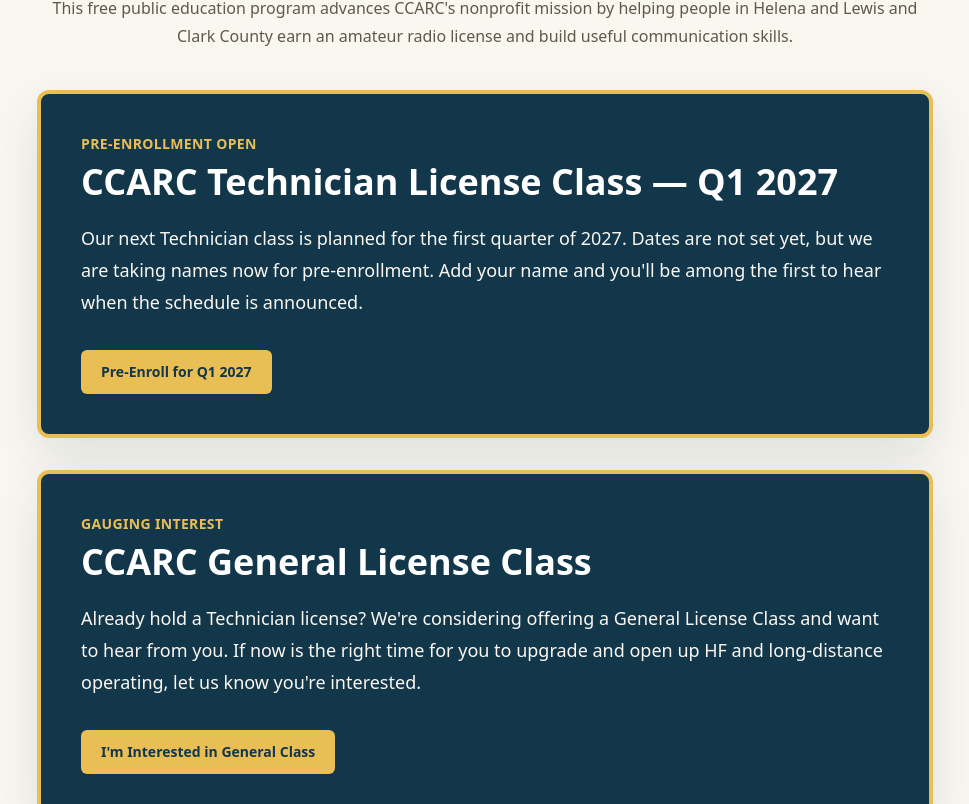
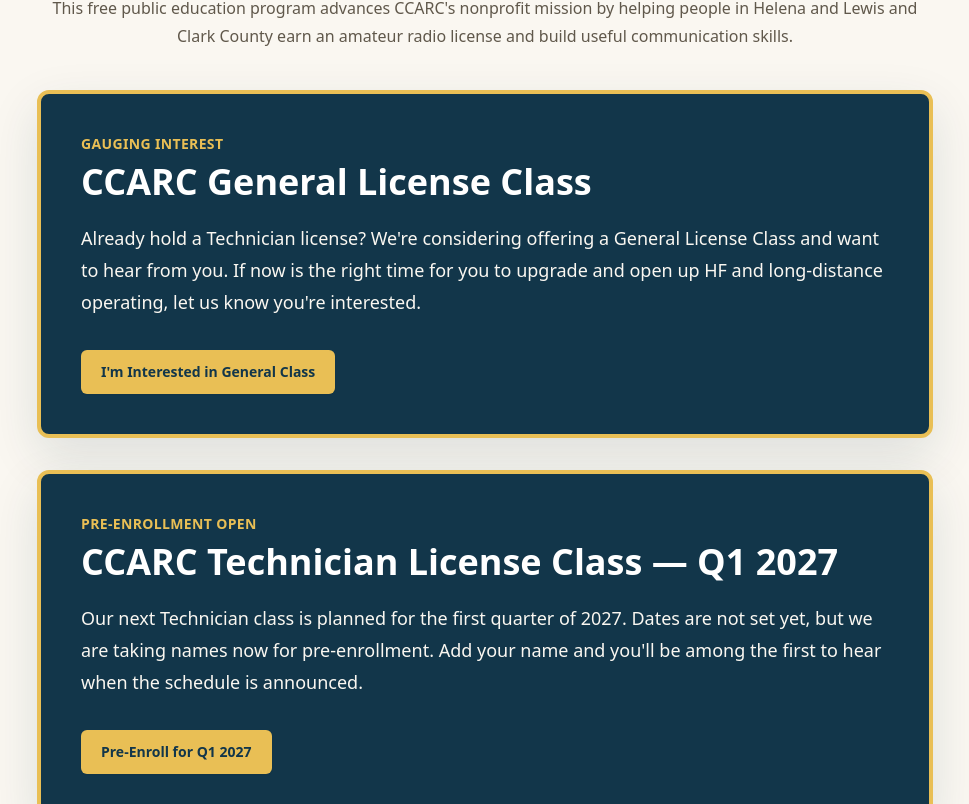
Before and after one commit to membership-ccarc/n7rb, a Next.js app: page /classes in a window 1280 px wide. Shown: the part 271-1075 px from the top of the page, without its empty margins (155-1124 px from the left). Built offline with nearby package versions, Linux system fonts and the light colour scheme; no server answers.

Commit message:
Rewired sign-up webhook

```diff
--- a/app/classes/page.tsx
+++ b/app/classes/page.tsx
@@ -1,4 +1,6 @@
 import type { Metadata } from "next";
+import { Suspense } from "react";
+import { ClassSignupForm } from "@/components/ClassSignupForm";
 import { ButtonLink, InfoCard } from "@/components/ui";
 import { LINKS } from "@/lib/site-data";
 
@@ -23,26 +25,26 @@
 
       <div className="mx-auto mt-10 max-w-4xl overflow-hidden rounded-xl border-4 border-gold-300 bg-mountain-900 shadow-soft">
         <div className="px-6 py-8 sm:px-10 sm:py-10">
+          <p className="text-sm font-bold uppercase tracking-wide text-gold-300">Gauging Interest</p>
+          <h2 className="mt-2 text-3xl font-black text-white sm:text-4xl">CCARC General License Class</h2>
+          <p className="mt-5 text-lg leading-8 text-stonewarm-50">
+            Already hold a Technician license? We&apos;re considering offering a General License Class and want to hear from you. If now is the right time for you to upgrade and open up HF and long-distance operating, let us know you&apos;re interested.
+          </p>
+          <div className="mt-8 flex flex-col gap-3 sm:flex-row sm:flex-wrap">
+            <ButtonLink href="/classes?interest=General#class-signup-form" variant="secondary">I&apos;m Interested in General Class</ButtonLink>
+          </div>
+        </div>
+      </div>
+
+      <div className="mx-auto mt-8 max-w-4xl overflow-hidden rounded-xl border-4 border-gold-300 bg-mountain-900 shadow-soft">
+        <div className="px-6 py-8 sm:px-10 sm:py-10">
           <p className="text-sm font-bold uppercase tracking-wide text-gold-300">Pre-Enrollment Open</p>
           <h2 className="mt-2 text-3xl font-black text-white sm:text-4xl">CCARC Technician License Class — Q1 2027</h2>
           <p className="mt-5 text-lg leading-8 text-stonewarm-50">
             Our next Technician class is planned for the first quarter of 2027. Dates are not set yet, but we are taking names now for pre-enrollment. Add your name and you&apos;ll be among the first to hear when the schedule is announced.
           </p>
           <div className="mt-8 flex flex-col gap-3 sm:flex-row sm:flex-wrap">
-            <ButtonLink href="/join-contact" variant="secondary">Pre-Enroll for Q1 2027</ButtonLink>
-          </div>
-        </div>
-      </div>
-
-      <div className="mx-auto mt-8 max-w-4xl overflow-hidden rounded-xl border-4 border-gold-300 bg-mountain-900 shadow-soft">
-        <div className="px-6 py-8 sm:px-10 sm:py-10">
-          <p className="text-sm font-bold uppercase tracking-wide text-gold-300">Gauging Interest</p>
-          <h2 className="mt-2 text-3xl font-black text-white sm:text-4xl">CCARC General License Class</h2>
-          <p className="mt-5 text-lg leading-8 text-stonewarm-50">
-            Already hold a Technician license? We&apos;re considering offering a General License Class and want to hear from you. If now is the right time for you to upgrade and open up HF and long-distance operating, let us know you&apos;re interested.
-          </p>
-          <div className="mt-8 flex flex-col gap-3 sm:flex-row sm:flex-wrap">
-            <ButtonLink href="/join-contact" variant="secondary">I&apos;m Interested in General Class</ButtonLink>
+            <ButtonLink href="/classes?interest=Technician#class-signup-form" variant="secondary">Pre-Enroll for Q1 2027</ButtonLink>
           </div>
         </div>
       </div>
@@ -122,6 +124,11 @@
         </ul>
         <div className="mt-7"><ButtonLink href="/join-contact" variant="secondary">Ask About Ham-101 Mentorship</ButtonLink></div>
       </div>
+      <div className="mx-auto mt-10 max-w-4xl">
+        <Suspense>
+          <ClassSignupForm />
+        </Suspense>
+      </div>
       <div className="mx-auto mt-12 max-w-4xl">
         <h2 className="text-3xl font-black text-mountain-900 sm:text-4xl">Frequently Asked Questions</h2>
         <div className="mt-7 space-y-4">
@@ -130,7 +137,7 @@
             ["What if I can’t make every session?", <>Missing one session is understandable — just communicate with your instructor. Missing multiple sessions may make it harder to keep up because the material builds on itself, so consistent attendance is important for exam readiness.</>],
             ["Do I need to buy anything?", <>The class and study materials are free. We highly recommend the ARRL Technician License Manual (about $36) as a study reference. It is available through <a className="font-bold text-pine-700 underline hover:no-underline" href={LINKS.AMAZON_TECHNICIAN_MANUAL_URL} target="_blank" rel="noopener noreferrer">Amazon</a> or <a className="font-bold text-pine-700 underline hover:no-underline" href={LINKS.ARRL_TECHNICIAN_MANUAL_URL} target="_blank" rel="noopener noreferrer">ARRL.org</a>. Many students also use free resources such as <a className="font-bold text-pine-700 underline hover:no-underline" href={LINKS.HAMSTUDY_URL} target="_blank" rel="noopener noreferrer">HamStudy.org</a>.</>],
             ["What should I bring to class?", <>Bring a notebook and something to write with. Questions and curiosity are also welcome.</>],
-            ["Is there a cost to take the FCC exam?", <>The Volunteer Examiner session has a small exam fee (about $15) to cover testing administration costs. CCARC volunteers administer the exam at no additional charge beyond the standard VE fee.</>],
+            ["Is there a cost to take the FCC exam?", <>The exam fee with CCARC is $14, which covers testing administration costs. CCARC volunteers administer the exam at no additional charge.</>],
             ["What happens after I pass the exam?", <>Welcome to the hobby! CCARC&apos;s Ham-101 mentorship program matches you with a club mentor based on your interests. Your mentor helps you set up your first station, make your first on-air contacts, and become a confident operator.</>],
             ["Can I still join if I’m a licensed ham looking to upgrade to General?", <>Yes. We offer General class twice per year, in Q2 and Q4. Reach out through the <a className="font-bold text-pine-700 underline hover:no-underline" href="/join-contact">Join / Contact page</a> and indicate your experience level and interest in General class.</>],
           ].map(([question, answer]) => (
--- a/components/ClassSignupForm.tsx
+++ b/components/ClassSignupForm.tsx
@@ -1,6 +1,7 @@
 "use client";
 
-import { Dispatch, FormEvent, SetStateAction, useRef, useState } from "react";
+import { useSearchParams } from "next/navigation";
+import { Dispatch, FormEvent, SetStateAction, useEffect, useRef, useState } from "react";
 
 declare global {
   interface Window {
@@ -66,6 +67,14 @@
   const [website, setWebsite] = useState("");
   const [renderedAt] = useState(() => Date.now().toString());
   const messageRef = useRef<HTMLParagraphElement>(null);
+  const interestParam = useSearchParams().get("interest");
+
+  // Class CTAs link here with ?interest=Technician|General to preselect the class.
+  useEffect(() => {
+    if (interestParam === "Technician" || interestParam === "General") {
+      setForm((current) => ({ ...current, licenseInterest: interestParam }));
+    }
+  }, [interestParam]);
 
   function toggleMainInterest(interest: string) {
     setForm((current) => {
@@ -110,7 +119,7 @@
         throw new Error("Signup request failed");
       }
 
-      window.gtag!("event", "class_signup_form_submission", {
+      window.gtag?.("event", "class_signup_form_submission", {
         form_id: "class-signup-form",
         license_interest: form.licenseInterest,
         transport_type: "beacon",
@@ -128,15 +137,15 @@
   return (
     <form
       id="class-signup-form"
-      className="rounded-lg bg-white p-6 shadow-sm"
+      className="scroll-mt-28 rounded-lg bg-white p-6 shadow-sm"
       onSubmit={submitSignup}
       noValidate
       aria-describedby="class-signup-help class-signup-message"
     >
       <p className="text-sm font-bold uppercase tracking-wide text-pine-700">Get Started in Ham Radio</p>
-      <h2 className="mt-2 text-2xl font-black text-mountain-900">Reserve a Spot</h2>
+      <h2 className="mt-2 text-2xl font-black text-mountain-900">Pre-Enroll or Share Your Interest</h2>
       <p id="class-signup-help" className="mt-3 leading-7 text-stonewarm-700">
-        Tell us which class you are interested in. A club volunteer will follow up with next steps and beginner-friendly study resources.
+        Tell us which class you are interested in. A club volunteer will follow up when dates are set, along with beginner-friendly study resources.
       </p>
 
       {status === "success" ? (
@@ -321,7 +330,7 @@
           type="submit"
           disabled={status === "submitting"}
         >
-          {status === "submitting" ? "Sending..." : "Reserve a Spot"}
+          {status === "submitting" ? "Sending..." : "Sign Me Up"}
         </button>
       </div>
     </form>
```
